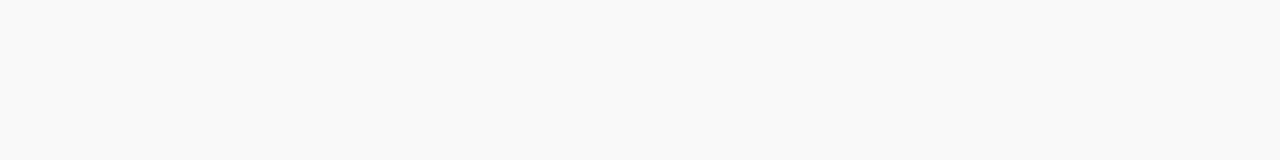
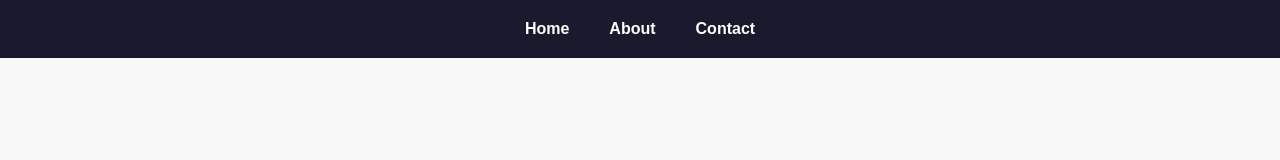
Before and after one commit to Noumancoding/multi-section-portfolio-html-css, a plain HTML site: page index.html in a window 1280 px wide. Drawn offline with Linux system fonts and the light colour scheme.

Commit message:
feat: add header with navigation bar

```diff
--- a/index.html
+++ b/index.html
@@ -7,6 +7,14 @@
   <link rel="stylesheet" href="style.css" />
 </head>
 <body>
-
+    <header>
+        <nav>
+            <ul>
+                <li><a href="#home">Home</a></li>
+                <li><a href="#about">About</a></li>
+                <li><a href="#contact">Contact</a></li>
+            </ul>
+        </nav>
+    </header>
 </body>
 </html>
--- a/style.css
+++ b/style.css
@@ -6,7 +6,25 @@
 
 body {
   font-family: Arial, sans-serif;
-  background-color: #f9f9f9;
-  color: #222;
+  background-color: #f8f8f8;
+  color: #111;
   line-height: 1.6;
 }
+
+header {
+    background-color: rgb(26, 26, 46);
+    padding: 16px;
+}
+
+nav ul {
+    list-style: none;
+    display: flex;
+    gap: 40px;
+    justify-content: center;
+}
+
+nav a {
+    color: white;
+    text-decoration: none;
+    font-weight: bold;
+}
```
